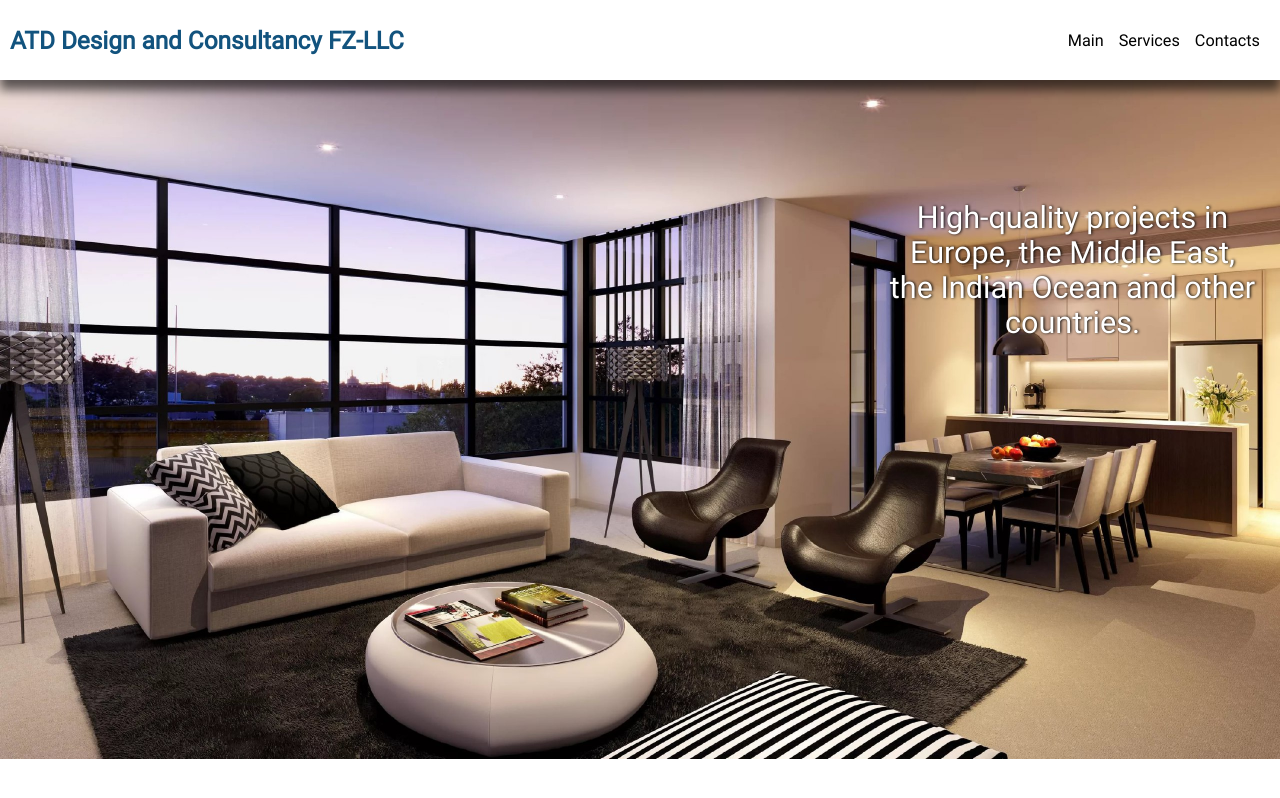
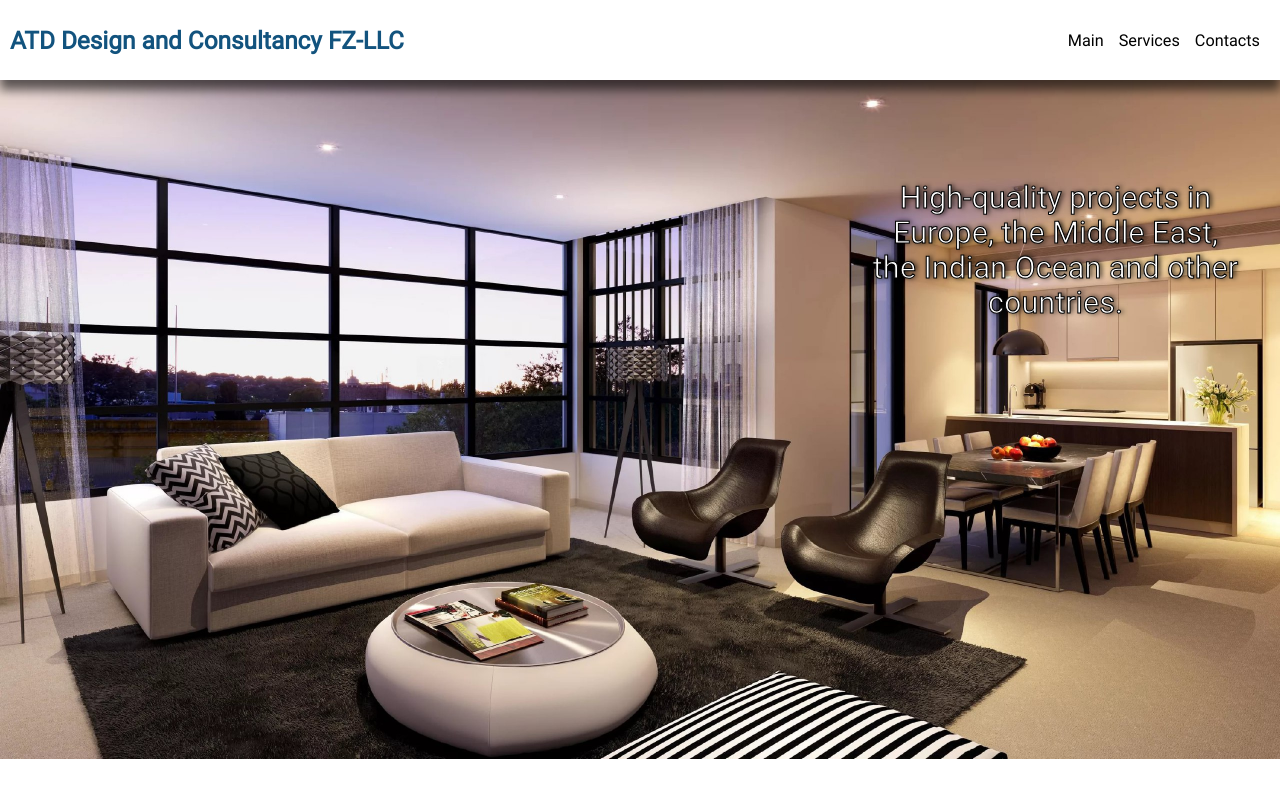
Before and after one commit to olennikovandrey/ATD_design, a React (Create React App) app: page / in a window 1280 px wide. Built offline with nearby package versions, Linux system fonts and the light colour scheme.

Commit message:
top section

```diff
--- a/src/components/TopSection/top-section.sass
+++ b/src/components/TopSection/top-section.sass
@@ -7,13 +7,17 @@ $maxWidth: 1920
 
 .top-section
   height: 800px
-  padding: 200px 20px 0 10px
+  padding: 80px 40px 0 10px
   display: flex
   justify-content: flex-end
-  background: url("../../assets/images/1.jpg") no-repeat 0% / 100%
+  background: url("../../assets/images/1.jpg") no-repeat 40% / 100%
   &__slogan
+    display: block
+    margin-top: 100px
     width: 30%
     @include adaptiv-font(40, 15)
     color: #fff
-    text-shadow: 1px 0 3px #000
+    text-shadow: 2px 0 5px #000
     text-align: center
+    -webkit-text-stroke-width: 1px
+    -webkit-text-stroke-color: black
```
